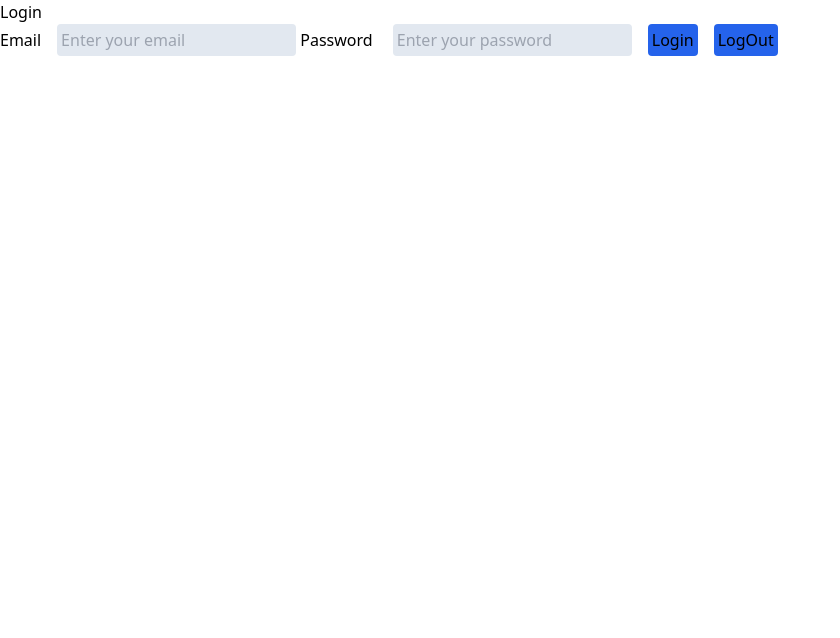
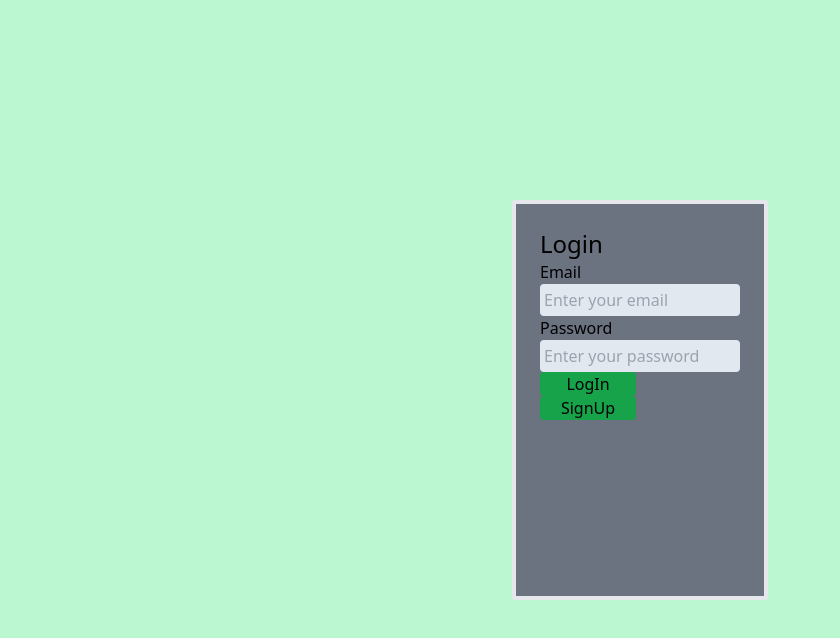
Before and after one commit to ashmaupret100/ecommerce, a React (Vite) app: page /signin in a window 1280 px wide. Shown: the top 638 px of the page, without its empty margins (0-840 px from the left). Built offline with nearby package versions, Linux system fonts and the light colour scheme.

Commit message:
add css on login and sign up and create error page

```diff
--- a/src/pages/error-page/error-page.tsx
+++ b/src/pages/error-page/error-page.tsx
@@ -1,7 +1,25 @@
-import React from "react";
+import { Link } from "react-router-dom";
 
 function ErrorPage() {
-  return <div>ErrorPage</div>;
+  return (
+    <>
+      <div className="flex align-center items-center justify-center flex-col">
+        <h1 className="text-3xl font-extrabold">404 Error Page</h1>;
+        <div className="w-44 h-40">
+          <img
+            src="https://as1.ftcdn.net/v2/jpg/02/15/41/96/1000_F_215419689_y053h5dnFf7IoxPaXYkraed09jeeYK0M.jpg"
+            alt="error pics"
+          />
+        </div>
+        <h2 className="font-extrabold ">
+          Please go to our{" "}
+          <button>
+            <Link to="/">home page</Link>
+          </button>
+        </h2>
+      </div>
+    </>
+  );
 }
 
 export default ErrorPage;
--- a/src/pages/login/login.tsx
+++ b/src/pages/login/login.tsx
@@ -39,12 +39,14 @@ function Login() {
       });
   }
   return (
-    <form>
+    <div className="flex flex-col h-screen w-full bg-green-200 justify-evenly items-center">
+      <div className="flex flex-col h-3/6 w-1/5 bg-gray-500 box-border border-4 border-grey-400 rounded m-1">
+        <form className="flex flex-col m-4 p-2">
           <Toaster />
-      <h1> Login</h1>
-      <label> Email</label>
+          <h1 className="text-2xl"> Login</h1>
+          <label className=""> Email</label>
           <input
-        className="ml-4 rounded bg-slate-200 p-1"
+            className="rounded bg-slate-200 p-1"
             type="text"
             placeholder="Enter your email"
             value={email}
@@ -53,7 +55,7 @@ function Login() {
 
           <label> Password </label>
           <input
-        className="ml-4 rounded bg-slate-200 p-1"
+            className=" rounded bg-slate-200 p-1"
             type="password"
             placeholder="Enter your password"
             value={password}
@@ -63,19 +65,20 @@ function Login() {
           {/* <label> Confirm password</label>
       <input type="text" placeholder="Re-enter your password" /> */}
 
-      <button className="ml-4 rounded bg-blue-600 p-1" onClick={LoginUser}>
-        {" "}
-        Login
+          <button className=" w-24 rounded bg-green-600 " onClick={LoginUser}>
+            LogIn
           </button>
           <button
-        className="ml-4 rounded bg-blue-600 p-1"
+            className=" w-24 rounded bg-green-600 "
             onClick={() => {
               localStorage.removeItem("token");
-        }}>
-        {" "}
-        LogOut
+            }}
+          >
+            SignUp
           </button>
         </form>
+      </div>
+    </div>
   );
 }
 
--- a/src/pages/register/register.tsx
+++ b/src/pages/register/register.tsx
@@ -1,6 +1,8 @@
 import React, { useState } from "react";
 import toast, { Toaster } from "react-hot-toast";
 import axios from "axios";
+import { AiFillFacebook, AiFillGoogleCircle } from "react-icons/ai";
+import { FaInstagramSquare } from "react-icons/fa";
 
 function Register() {
   const [email, setEmail] = useState("");
@@ -31,12 +33,14 @@ function Register() {
       });
   };
   return (
-    <form>
+    <div className="flex flex-col h-screen w-full bg-green-200 justify-evenly items-center">
+      <div className="flex flex-col justify-center items-center h-3/6 w-1/5 bg-gray-500 box-border border-4 border-grey-200 rounded ">
+        <form className="flex flex-col justify-center items-center">
           <Toaster />
-      <h1> Sign Up</h1>
-      <label> Email</label>
+          <h1 className="text-2xl items-center"> Sign Up</h1>
+          <label className="ml-3"> Email</label>
           <input
-        className="ml-4 rounded bg-slate-200 p-1"
+            className="rounded bg-slate-200 p-1"
             type="text"
             placeholder="Enter your email"
             onChange={(e) => setEmail(e.target.value)}
@@ -44,7 +48,7 @@ function Register() {
 
           <label> Password </label>
           <input
-        className="ml-4 rounded bg-slate-200 p-1"
+            className="rounded bg-slate-200 p-1"
             type="text"
             placeholder="Enter your password"
             onChange={(e) => setPassword(e.target.value)}
@@ -58,11 +62,17 @@ function Register() {
         onChange={(e) => setConfirmpassword(e.target.value)}
       /> */}
 
-      <button className="ml-4 rounded bg-blue-600 p-1" onClick={registerUser}>
-        {" "}
+          <button className="rounded bg-blue-600 w-32" onClick={registerUser}>
             Register
           </button>
         </form>
+        <div> Or Sign Up Using</div>
+        <div className="flex flex-row items-center">
+          <FaInstagramSquare size={25} /> <AiFillFacebook size={25} />{" "}
+          <AiFillGoogleCircle size={25} />
+        </div>
+      </div>
+    </div>
   );
 }
 
```
Also changed, not shown: src/main.tsx (+5 -4 lines). Lines whose indentation alone changed are shown as unchanged.
